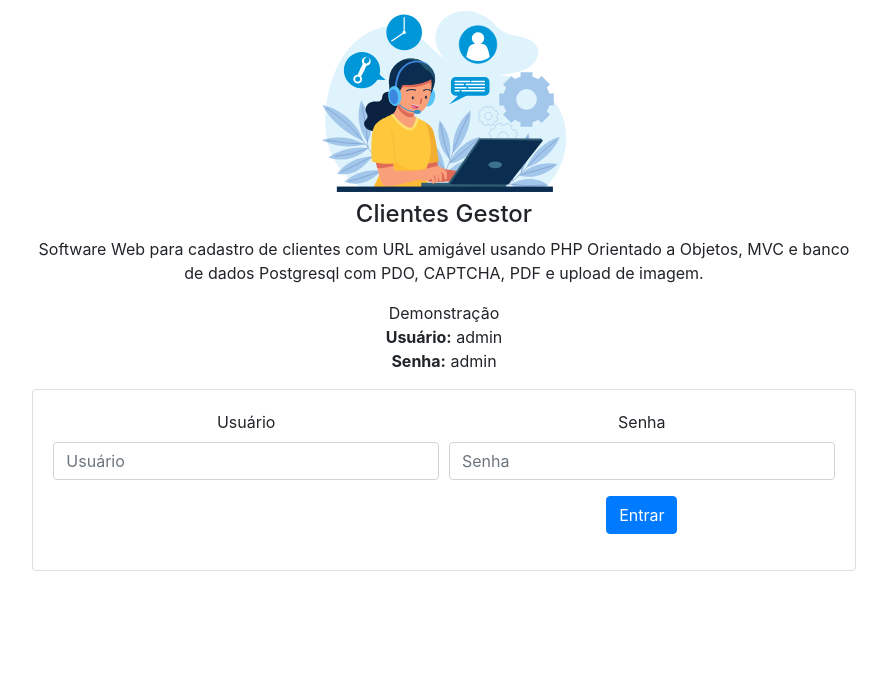
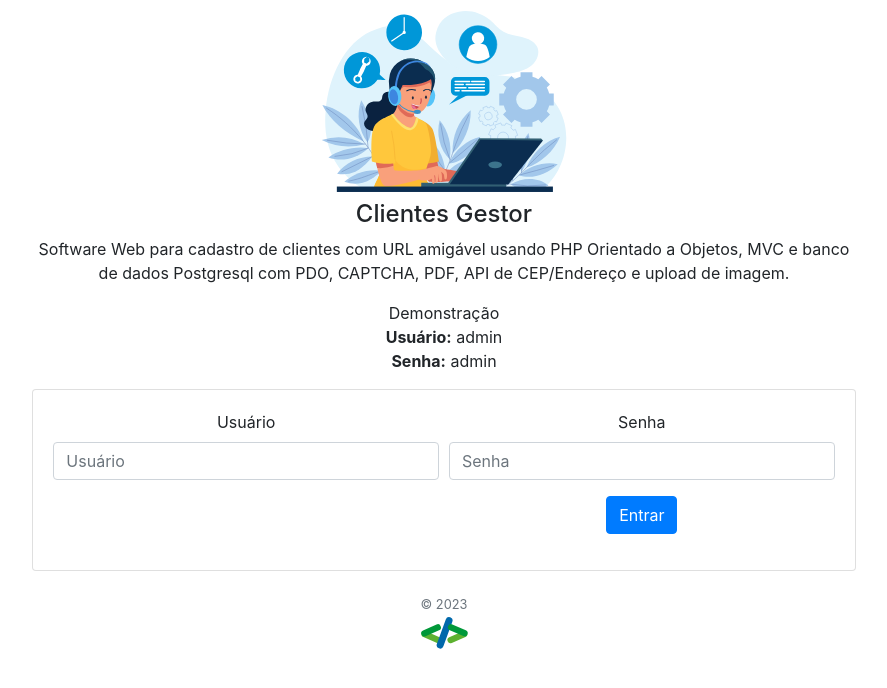
Before and after one commit to douglascarlos-dev/Clientes-Gestor, a PHP site: page / in a window 1280 px wide. Shown: the top 688 px of the page, without its empty margins (196-1083 px from the left). Run offline with PHP 8.4, Linux system fonts and the light colour scheme; a stand-in replaces the project's code that opens the database connection; some libraries are stand-ins or nearby versions.

Commit message:
:bulb: Atualizações de domínio e link para github

```diff
--- a/view/customer_pdf.php
+++ b/view/customer_pdf.php
@@ -66,7 +66,7 @@ use Dompdf\Dompdf;
 // instantiate and use the dompdf class
 $dompdf = new Dompdf();
 $dompdf->add_info('Title', 'Your meta title');
-$dompdf->loadHtml('<title>' . $nome . ' - Relatório Cliente</title><meta name="author" content="https://douglascarlos.dev/clientesgestordemo/"><hr style=\'width: 90%; height:5px; text-align:center; border:0px; color:#ff9999; background:#ff9999;\' />
+$dompdf->loadHtml('<title>' . $nome . ' - Relatório Cliente</title><meta name="author" content="https://clientesgestor.douglascarlos.dev/"><hr style=\'width: 90%; height:5px; text-align:center; border:0px; color:#ff9999; background:#ff9999;\' />
 <center>Consulta realizada em: ' . $today . '<br>
 <h3>Clientes Gestor</h3>
 <h3>Relatório Cliente</h3></center><br>
--- a/view/user_login.php
+++ b/view/user_login.php
@@ -4,20 +4,21 @@
     <!-- Required meta tags -->
     <meta charset="utf-8">
     <meta name="viewport" content="width=device-width, initial-scale=1, shrink-to-fit=no">
-    <meta name="description" content="Software Web para cadastro de clientes com URL amigável usando PHP Orientado a Objetos, MVC e banco de dados Postgresql com PDO">
+    <meta name="description" content="Software Web para cadastro de clientes com URL amigável usando PHP Orientado a Objetos, MVC e banco de dados Postgresql com PDO, CAPTCHA, PDF, API de CEP/Endereço e upload de imagem.">
+    <link rel="canonical" href="https://clientesgestor.douglascarlos.dev">
     <meta name="author" content="Douglas Carlos">
     <!-- Bootstrap CSS -->
     <link rel="stylesheet" href="<?php echo URLROOT ?>/css/bootstrap.min.css" crossorigin="anonymous">
     <title>Clientes Gestor</title>
-    <meta property="og:image" content="https://douglascarlos.dev/clientesgestordemo/img/5138237.png"/>
+    <meta property="og:image" content="https://clientesgestor.douglascarlos.dev/img/5138237.png"/>
     <meta property="og:title" content="Clientes Gestor"/>
-    <meta property="og:description" content="Software Web para cadastro de clientes com URL amigável usando PHP Orientado a Objetos, MVC e banco de dados Postgresql com PDO"/>
+    <meta property="og:description" content="Software Web para cadastro de clientes com URL amigável usando PHP Orientado a Objetos, MVC e banco de dados Postgresql com PDO, CAPTCHA, PDF, API de CEP/Endereço e upload de imagem."/>
   </head>
   <body>
   <div class="mx-auto text-center col-md-8 order-md-1">
     <img src="<?php echo URLROOT; ?>/img/5138237.svg" height="200" width="274" alt="Contato">
     <h4>Clientes Gestor</h4>
-    <p>Software Web para cadastro de clientes com URL amigável usando PHP Orientado a Objetos, MVC e banco de dados Postgresql com PDO, CAPTCHA, PDF e upload de imagem.</p>
+    <p>Software Web para cadastro de clientes com URL amigável usando PHP Orientado a Objetos, MVC e banco de dados Postgresql com PDO, CAPTCHA, PDF, API de CEP/Endereço e upload de imagem.</p>
     <p>Demonstração
     <br>
     <b>Usuário:</b> admin
@@ -50,6 +51,13 @@ echo $params['captcha_data-sitekey'];
         </form>
       </div>
     </div>
+    <footer class="pt-3 my-md-2">
+        <div class="row">
+          <div class="col-12 col-md">
+            <small class="d-block mb-3 text-muted text-center">© 2023<br><a href="https://github.com/douglascarlos-dev" target="_blank"><img src="<?php echo URLROOT; ?>/img/logo.svg" alt="HTML tutorial" style="height:35px;"></a></small>
+          </div>
+        </div>
+      </footer>
   </div>
 <script type="text/javascript" src="<?php echo URLROOT; ?>/js/jquery-3.5.1.slim.min.js"></script>
 <script src="<?php echo URLROOT; ?>/js/bootstrap.bundle.min.js" crossorigin="anonymous"></script>
```
Also changed, not shown: img/logo.svg (added).
